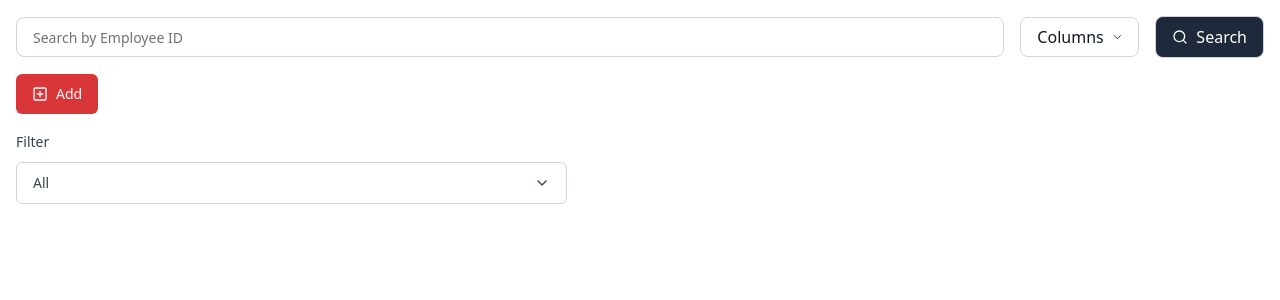
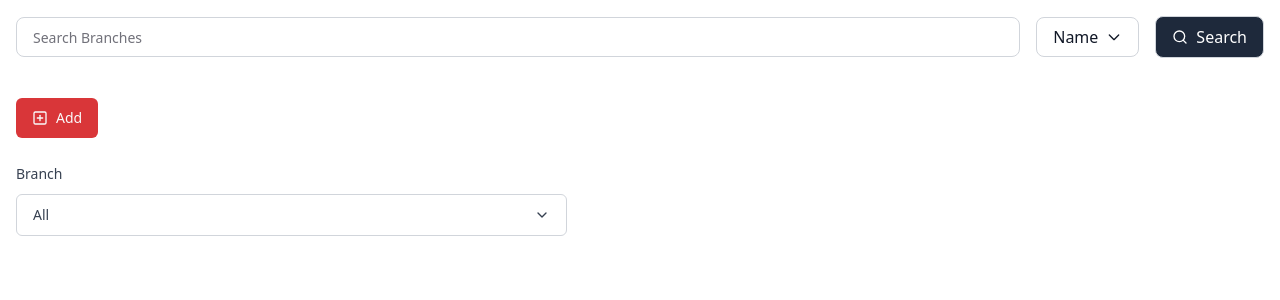
Before and after one commit to rashmithachamikara/esl-app, a Next.js app: page /demo/table-utilities in a window 1280 px wide. Shown: the top 300 px of the page. Built offline with nearby package versions, Linux system fonts and the light colour scheme.

Commit message:
Moved test pages to demo route. Modified table-utilities demo page.

```diff
--- a/src/app/demo/table-utilities/page.tsx
+++ b/src/app/demo/table-utilities/page.tsx
@@ -1,9 +1,17 @@
 "use client";
+
+import { useState } from "react";
 import SearchBar from "@/components/SearchBar/SearchBar";
 import AddButton from "@/components/AddButton/AddButton";
 import FilterTab from "@/components/FilterTab/FilterTab";
 
 export default function Home() {
+  const [selectedFilter, setSelectedFilter] = useState("All");
+
+  const handleFilterChange = (filter: string) => {
+    setSelectedFilter(filter);
+  };
+
   const handleSearch = (query: string) => {
     console.log("Searching for:", query);
   };
@@ -14,11 +22,21 @@ export default function Home() {
 
   return (
     <div className="p-4">
-      <SearchBar placeholder="Search by Employee ID" onSearch={handleSearch} />
+      <SearchBar
+        placeholder="Search Branches"
+        onSearch={handleSearch}
+        columns={["Name", "Location", "Columns"]}
+      />
+      <br />
       <AddButton label="Add" onClick={handleAddClick} className="mt-4" />
-      <div className="mt-4">
-        <FilterTab />
-      </div>
+
+      <br />
+      <br />
+      <FilterTab
+        placeholder="Branch"
+        filters={["All", "SL", "Australia", "NewYork"]}
+        onFilterChange={handleFilterChange}
+      />
     </div>
   );
 }
```
Also changed, not shown: src/app/demo/table-utilities/testactionbutton/page.tsx (renamed from src/app/Test/testactionbutton/page.tsx), src/app/demo/table-utilities/testaddbutton/page.tsx (renamed from src/app/Test/testaddbutton/page.tsx), src/app/demo/table-utilities/testdeletebutton/page.tsx (renamed from src/app/Test/testdeletebutton/page.tsx), src/app/demo/table-utilities/testeditbutton/page.tsx (renamed from src/app/Test/testeditbutton/page.tsx), src/app/demo/table-utilities/testfilterbar/page.tsx (renamed from src/app/Test/testfilterbar/page.tsx), src/app/demo/table-utilities/testsearchbar/page.tsx (renamed from src/app/Test/testsearchbar/page.tsx).
